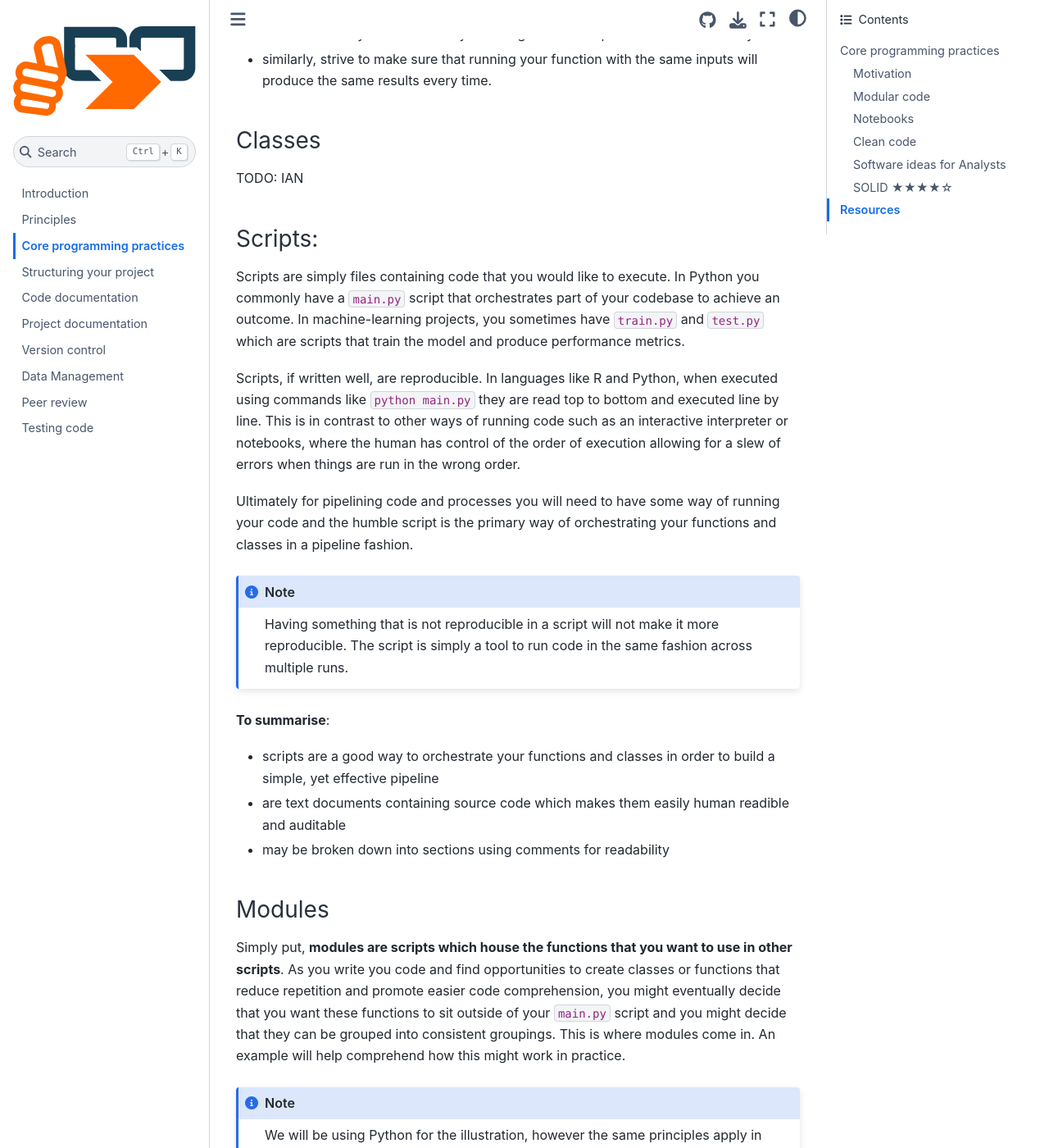
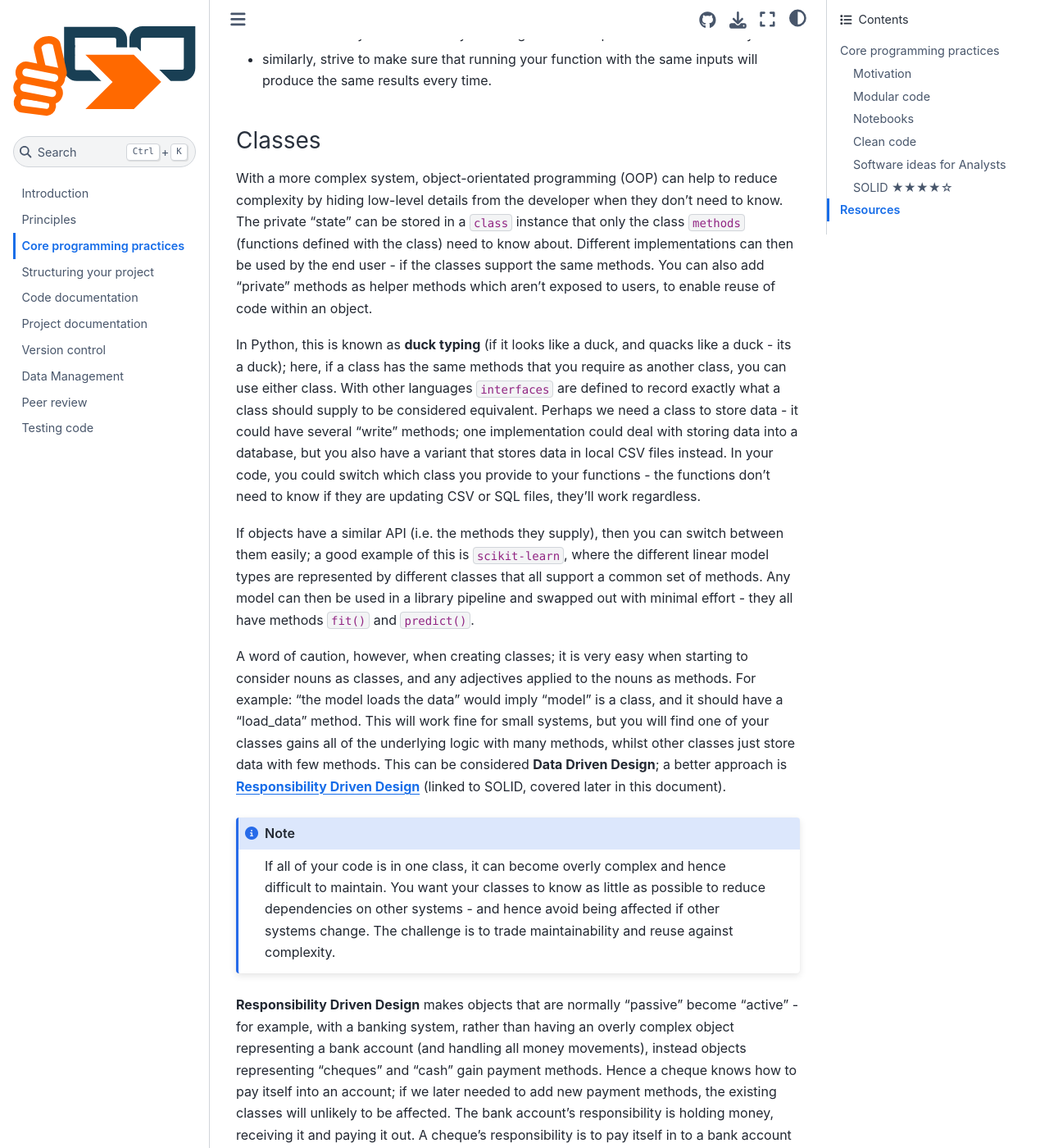
Before and after one commit to best-practice-and-impact/qa-of-code-guidance, a Jupyter Book: the page built from book/core_programming.md, in a window 1280 px wide and 1400 px high, scrolled down 2340 px. Shown: the whole window at 82% size. Built offline with Jupyter Book 1.0.4 settings and Sphinx 7.4.7 and the Sphinx Book theme 1.1.4, drawn with Linux system fonts in a browser that asks for light colours; some of the changed text lies outside the part shown.

Commit message:
First class section drafted

````diff
--- a/book/core_programming.md
+++ b/book/core_programming.md
@@ -52,9 +52,34 @@ Ultimately, if you do signal where these kind of things might happend, someone t
 
 ### Classes
 
-TODO: IAN
+With a more complex system, object-orientated programming (OOP) can help to reduce complexity by hiding low-level details from the developer when they don't need to know. The private "state" can be stored in a `class` instance that only the class `methods` (functions defined with the class) need to know about. Different implementations can then be used by the end user - if the classes support the same methods. You can also add "private" methods as helper methods which aren't exposed to users, to enable reuse of code within an object.
 
-### Scripts:
+In Python, this is known as **duck typing** (if it looks like a duck, and quacks like a duck - its a duck); here, if a class has the same methods that you require as another class, you can use either class. With other languages `interfaces` are defined to record exactly what a class should supply to be considered equivalent. Perhaps we need a class to store data - it could have several "write" methods; one implementation could deal with storing data into a database, but you also have a variant that stores data in local CSV files instead. In your code, you could switch which class you provide to your functions - the functions don't need to know if they are updating CSV or SQL files, they'll work regardless.
+
+If objects have a similar API (i.e. the methods they supply), then you can switch between them easily; a good example of this is `scikit-learn`, where the different linear model types are represented by different classes that all support a common set of methods. Any model can then be used in a library pipeline and swapped out with minimal effort - they all have methods `fit()` and `predict()`.
+
+A word of caution, however, when creating classes; it is very easy when starting to consider nouns as classes, and any adjectives applied to the nouns as methods. For example: "the model loads the data" would imply "model" is a class, and it should have a "load_data" method. This will work fine for small systems, but you will find one of your classes gains all of the underlying logic with many methods, whilst other classes just store data with few methods. This can be considered **Data Driven Design**; a better approach is **[Responsibility Driven Design](https://en.wikipedia.org/wiki/Responsibility-driven_design)** (linked to SOLID, covered later in this document).
+
+```{note}
+If all of your code is in one class, it can become overly complex and hence difficult to maintain. You want your classes to know as little as possible to reduce dependencies on other systems - and hence avoid being affected if other systems change. The challenge is to trade maintainability and reuse against complexity.
+```
+
+**Responsibility Driven Design** makes objects that are normally "passive" become "active" - for example, with a banking system, rather than having an overly complex object representing a bank account (and handling all money movements), instead objects representing "cheques" and "cash" gain payment methods. Hence a cheque knows how to pay itself into an account; if we later needed to add new payment methods, the existing classes will unlikely to be affected. The bank account's responsibility is holding money, receiving it and paying it out. A cheque's responsibility is to pay itself in to a bank account and retrieve money from its associated account.
+
+Many **[Design Patterns](https://en.wikipedia.org/wiki/Software_design_pattern)** are available with OOP - reusable solutions to common problems. An example is if you have an `Orange` class, and an `OrangePeeler` class. You've been given an `Apple` class, but would really love to be able to peel it - use an adapter pattern. Create an `OrangeAdapter` class that has the same methods as an `Orange` but accepts an `Apple` at construction. `OrangeAdapter` then takes all the `Orange` methods and translates them into equivalent method calls to the `Apple` class it was told about at construction. The `Apple` now looks like an `Orange`.
+
+Object-Orientated Programming introduces the concept on **inheritance** - where a class can "inherit" its methods from another class. This enables extension of existing classes, but can cause problems for the unwary. Its an in-depth topic for a different training course, but be aware that inheritance locks you in to the object you inherit from - if this object changes, you are dragged along with it. If you're using inheritance to reuse code from another class, prefer **encapsulation** instead. This means keep a private instance of the class you wish to re-use, and delegate the work down to it within your own methods - rather than inheriting the methods. Now, if you change your mind about using this reused object - you aren't tied in to it, as no-one outside your class knows you've used it.
+
+**To summarise**:
+
+- classes hide implementation detail from developers, enabling implementation to be changed without affecting users
+- look to use consistent methods in a group of related classes to enable switching between them without affecting the code using it (consider Python **duck typing** or other languages' **interfaces**)
+- avoid all logic arriving in a single class, surrounded by minimal holding classes - distribute logic around to ease maintenance (changes will affect smaller areas of code)
+- be aware of trading maintainability for complexity - too many classes can be hard to understand
+- Design Patterns have solutions to many common problems and are a useful toolbox
+- prefer encapsulation over inheritance, especially with code reuse (see **Liskov Substition Principle** in the SOLID section later)
+
+### Scripts
 
 Scripts are simply files containing code that you would like to execute. In Python you commonly have a `main.py` script that orchestrates part of your codebase to achieve an outcome. In machine-learning projects, you sometimes have `train.py` and `test.py` which are scripts that train the model and produce performance metrics.
 
````
Also changed, not shown: other parts of book/core_programming.md (+4 -4 lines).
